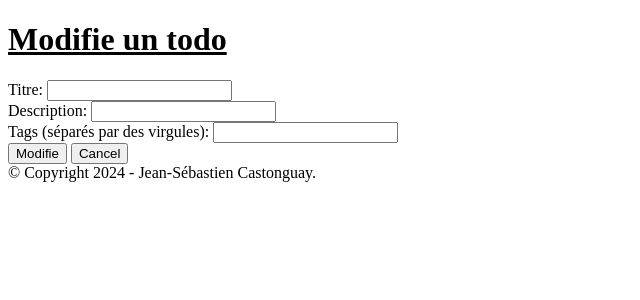
After one commit to jscastonguay/teluq-inf2020-python-exercices, a Flask app: template TravailNo3/app/templates/modifie.html in a window 1280 px wide. The commit adds this page. Shown: the top 300 px of the page, without its empty margins (0-640 px from the left). Run offline with Flask 3, Linux system fonts and the light colour scheme; the template is opened without the code that fills it, so the values that code supplies are empty; parts of the project's set-up code (start-up, migrations or seed data) failed here and were passed over.

Commit message:
La modification d'un todo fonctionne. Il reste à pouvoir modifier l'état.

```diff
--- a/TravailNo3/app/liste_todo.py
+++ b/TravailNo3/app/liste_todo.py
@@ -80,6 +80,12 @@ class ListeTodo:
         # TODO géré les exceptions: si un fichier n'existe pas
         os.remove(f"{self._repertoire}/{uuid}.json")
 
+    def modifie(self, todo: dict):
+
+        #TODO géré les exceptions
+        index = next((i for i, a_modifier in enumerate(ListeTodo._liste) if a_modifier["uuid"] == todo["uuid"]), None)
+        ListeTodo._liste[index] = todo
+
 
 
 
--- a/TravailNo3/app/main.py
+++ b/TravailNo3/app/main.py
@@ -1,4 +1,4 @@
-from flask import Flask, render_template, redirect, request
+from flask import Flask, render_template, redirect, request, url_for
 from liste_todo import *
 
 app = Flask(__name__)
@@ -21,33 +21,34 @@ def ajoute():
         return redirect("/")
 
 
-
-#Pour voir les modifications en cours, voir le chatgtp suivant:
-#https://chatgpt.com/share/67452bd7-3bf8-8007-9f4c-4cf0de9837f9
-
-
-'''
-@app.route("/efface",  methods = ['GET', 'POST'])
-def efface():
-    #titre = request.form['titre']
-    #description = request.form['description']
-    #tags = request.form['tags']
-    selection = request.form['ligne_setectionnee']
-    # liste.nouveau(titre, description, tags)
-    print(f"efface:{selection}")
-    return redirect("/")
-'''
 @app.route('/submit', methods=['POST'])
 def submit():
     uuid = request.form['uuid_selectionnee']
     action = request.form['action']
     if action == "efface":
+        liste.enleve(uuid)
+        return redirect("/")
+    if action == "modifie":
+        return redirect(url_for("modifie", uuid = uuid))
 
-        # TODO Effacer !!!
-        liste.enleve(uuid)
+    # TODO gère une erreur
+    return redirect("/")
 
-        pass
-    return redirect("/")
+
+@app.route('/modifie', methods=['GET', 'POST'])
+def modifie():
+    uuid = request.form.get('uuid')
+    todo = liste.get(uuid)[0]
+    if request.method == "GET":
+        return render_template("modifie.html", todo = todo)
+    elif request.method == "POST":
+        todo["titre"] = request.form["titre"]
+        todo["description"] = request.form["description"]
+        todo["tags"] = request.form["tags"]
+        liste.modifie(todo)
+        return redirect("/")
+
+    # TODO Exception: géré le cas d'une méthode qui n'est pas la bonne
 
 if __name__ == "__main__":
     app.run(debug=True)
--- a/TravailNo3/app/templates/index.html
+++ b/TravailNo3/app/templates/index.html
@@ -14,6 +14,7 @@
 <form method="POST" action="/submit">
   <div class="form-buttons">
     <button type="submit" name="action" value="efface">Efface</button>
+    <button type="submit" name="action" value="modifie">Modifie</button>
   </div>
   <table>
     <tr>
--- /dev/null
+++ b/TravailNo3/app/templates/modifie.html
@@ -0,0 +1,24 @@
+{% extends "layout.html" %}
+{% block title %}Liste{% endblock %}
+{% block head %}
+{{ super() }}
+<style type="text/css">
+  .important {
+    color: #336699;
+  }
+</style>
+{% endblock %}
+{% block content %}
+<h1>Modifie un todo</h1>
+<form method="POST">
+  <label for="titre">Titre:</label>
+  <input type="text" id="titre" name="titre" value='{{ todo["titre"]}}'><br>
+  <label for="description">Description:</label>
+  <input type="text" id="description" name="description" value='{{ todo["description"]}}'><br>
+  <label for="tags">Tags (séparés par des virgules):</label>
+  <input type="text" id="tags" name="tags" value='{{ todo["tags"]}}'><br>
+  <input type="submit" value="Modifie">
+  <button id="ajoute" type="button" onclick="window.location.href = '{{ url_for('index') }}' ; " class="button">Cancel</button>
+</form>
+
+{% endblock %}
```
